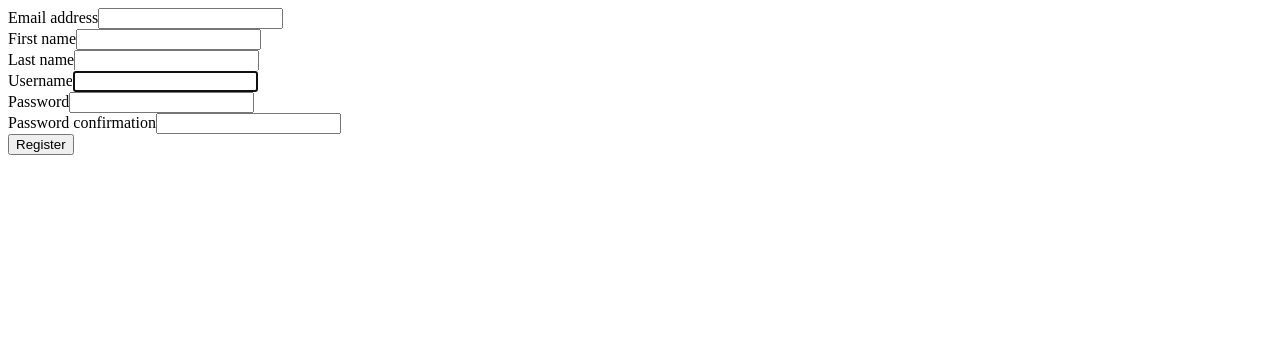
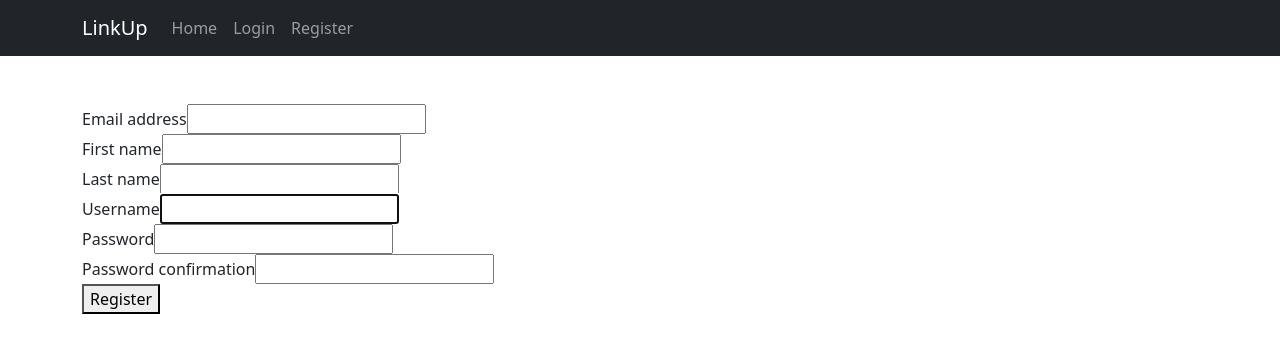
Before and after one commit to whdev36/linkup-web, a Django app: page /account/register/ in a window 1280 px wide. Shown: the top 353 px of the page. Run offline with Django 5.2, Linux system fonts and the light colour scheme.

Commit message:
include bootstrap

```diff
--- a/src/templates/base.html
+++ b/src/templates/base.html
@@ -2,10 +2,19 @@
 <html>
 <head>
 	<meta charset="utf-8">
-	<meta name="viewport" content="width=device-width, initial-scale=1">
+	<meta name="viewport" content="width=device-width, initial-scale=1.0">
+	<meta name="description" content="">
+	<meta name="keywords" content="">
+	<meta name="author" content="">
+	<link rel="stylesheet" href="https://cdn.jsdelivr.net/npm/bootstrap-icons@1.11.3/font/bootstrap-icons.min.css">
+	<link rel="stylesheet" type="text/css" href="https://cdn.jsdelivr.net/npm/bootstrap@5.3.3/dist/css/bootstrap.min.css">
 	<title>{% block title %}{% endblock %} - LinkUp</title>
 </head>
 <body>
-	{% block content %}{% endblock %}
+	{% include 'navbar.html' %}
+	<div class="container my-5">
+		{% block content %}{% endblock %}
+	</div>
+	<script type="text/javascript" src="https://cdn.jsdelivr.net/npm/bootstrap@5.3.3/dist/js/bootstrap.bundle.min.js"></script>
 </body>
 </html>
--- /dev/null
+++ b/src/templates/navbar.html
@@ -0,0 +1,20 @@
+<nav class="navbar navbar-expand-lg bg-dark navbar-dark">
+	<div class="container">
+		<a class="navbar-brand" href="#">LinkUp</a>
+		<button class="navbar-toggler" type="button" data-bs-toggle="collapse" data-bs-target="#menu-toggle">
+			<span class="navbar-toggler-icon"></span>
+		</button>
+		<div class="collapse navbar-collapse" id="menu-toggle">
+			<div class="navbar-nav">
+				<a class="nav-link" href="#">Home</a>
+				{% if not user.is_authenticated %}
+					<a class="nav-link" href="{% url 'login' %}">Login</a>
+					<a class="nav-link" href="{% url 'register' %}">Register</a>
+				{% else %}
+					<a class="nav-link" href="{% url 'account' %}">Profile</a>
+					<a class="nav-link" href="{% url 'logout' %}">Logout</a>
+				{% endif %}
+			</div>
+		</div>
+	</div>
+</nav>
```
